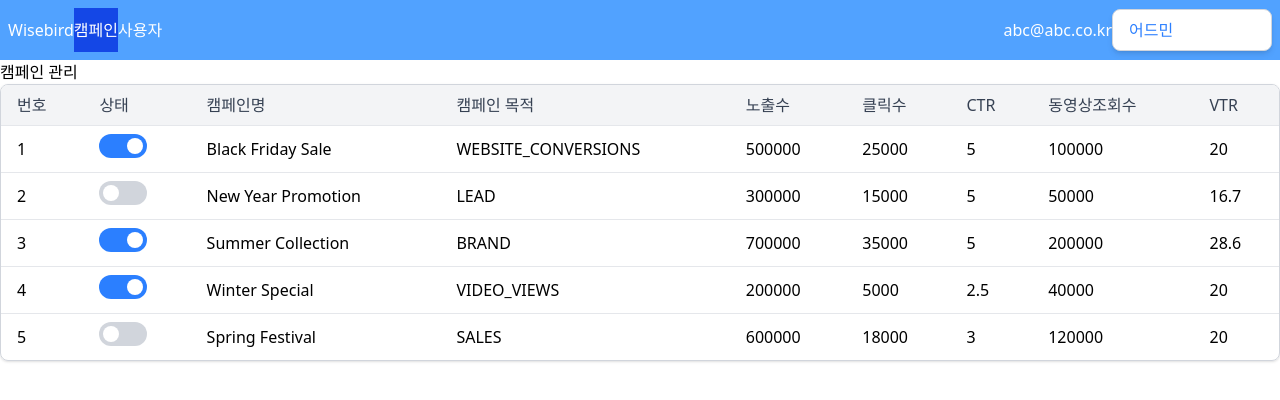
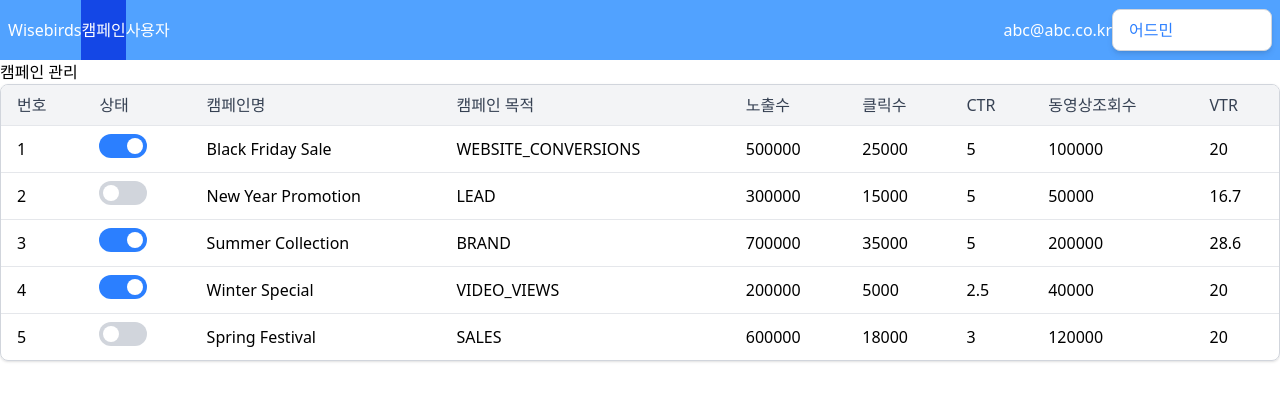
Before and after one commit to gusdn3477/wb_assignment, a React (Vite) app: page /admin/campaigns in a window 1280 px wide. Shown: the top 400 px of the page. Built offline with nearby package versions, Linux system fonts and the light colour scheme.

Commit message:
chore: 헤더 패딩 & 자잘한 텍스트 수정

```diff
--- a/src/components/Layout.tsx
+++ b/src/components/Layout.tsx
@@ -41,9 +41,9 @@ export default function Layout() {
 
   return (
     <>
-      <header className="flex h-[60px] w-full items-center justify-between bg-blue-400 p-2 text-white">
+      <header className="flex h-[60px] w-full items-center justify-between bg-blue-400 px-2 text-white">
         <div className="flex h-full flex-1 items-center">
-          <h1>Wisebird</h1>
+          <h1>Wisebirds</h1>
           <ul className="flex h-full">
             {navItems.map((item) => (
               <li
```
